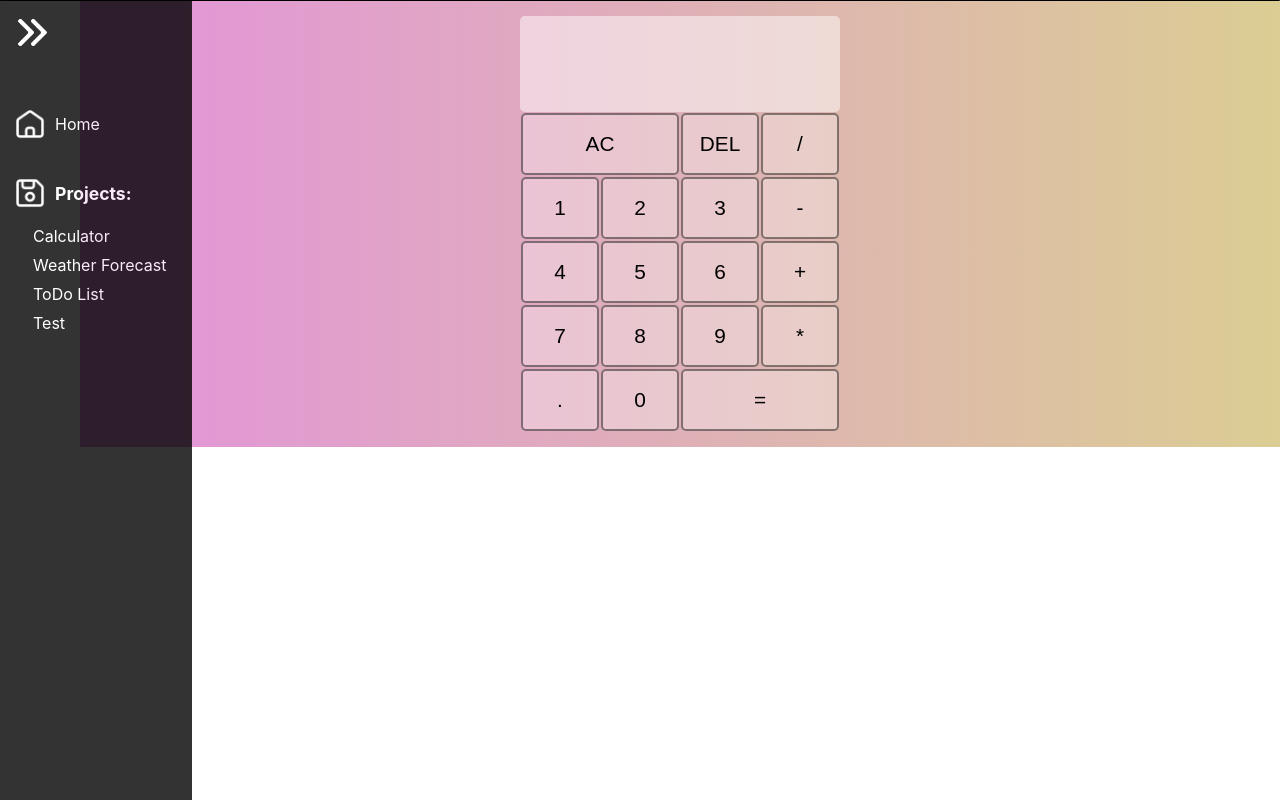
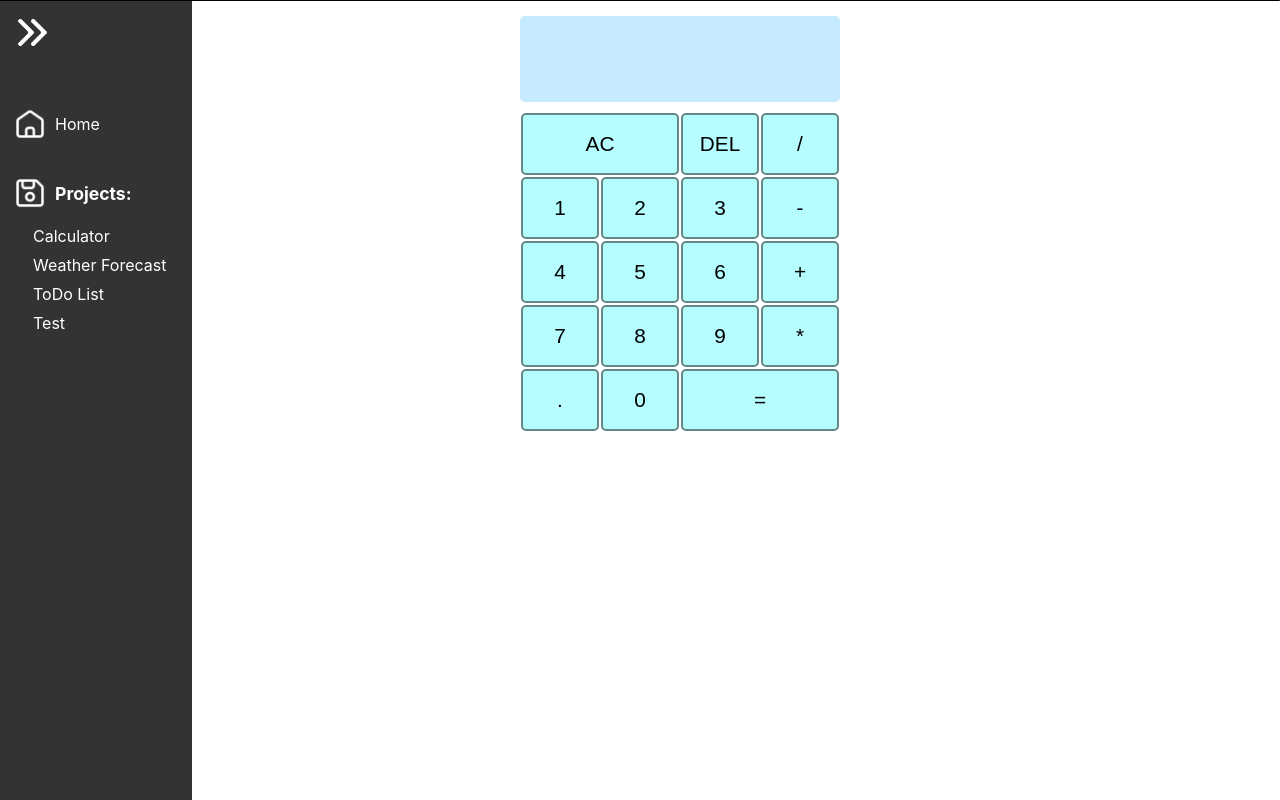
Before and after one commit to supernova-97/portfolio, a React (Create React App) app: page /calculator in a window 1280 px wide. Built offline with nearby package versions, Linux system fonts and the light colour scheme.

Commit message:
clean up
cleaned up some mess from merg conflicts :(

```diff
--- a/src/components/To-Do/index.js
+++ b/src/components/To-Do/index.js
@@ -40,19 +40,19 @@ export default function ToDo() {
   }
 
   return (
-    <main>
-      <h1>To-do list:</h1>
+    <Wrapper>
+      <Header>To-do list:</Header>
       <form onSubmit={handleSubmit}>
-        <input
+        <Input
           type="text"
           value={todo}
           onChange={(e) => setTodo(e.target.value)}
         />
-      </form>
+        </form>
       {tasks.map((task) => {
         return <Todo key={task.id} todo={task} dispatch={dispatch} />;
       })}
-    </main>
+    </Wrapper>
   );
 }
 
--- a/src/styles/calculator.css
+++ b/src/styles/calculator.css
@@ -60,7 +60,7 @@
 /* calculator */
 
 .calculator-body {
-  background: linear-gradient(to right, #e393db, #dbcd93);
+  /* background: linear-gradient(to right, #e393db, #dbcd93); */
   width: 100%;
   height: 100%;
   display: flex;
@@ -80,8 +80,9 @@
 
 .output {
   grid-column: 1 / -1;
+  margin-bottom: 10px;
   display: flex;
-  background-color: #ffffff80;
+  background-color: #97daff8a;
   border-radius: 5px;
   word-wrap: break-word;
   word-break: break-all;
@@ -104,7 +105,7 @@
   margin: 1px;
   border: 2px solid #00000073;
   border-radius: 5px;
-  background-color: #ffffff50;
+  background-color: #00f8ff4a;
   cursor: pointer;
   font-size: 1.3rem;
   outline: none;
```
